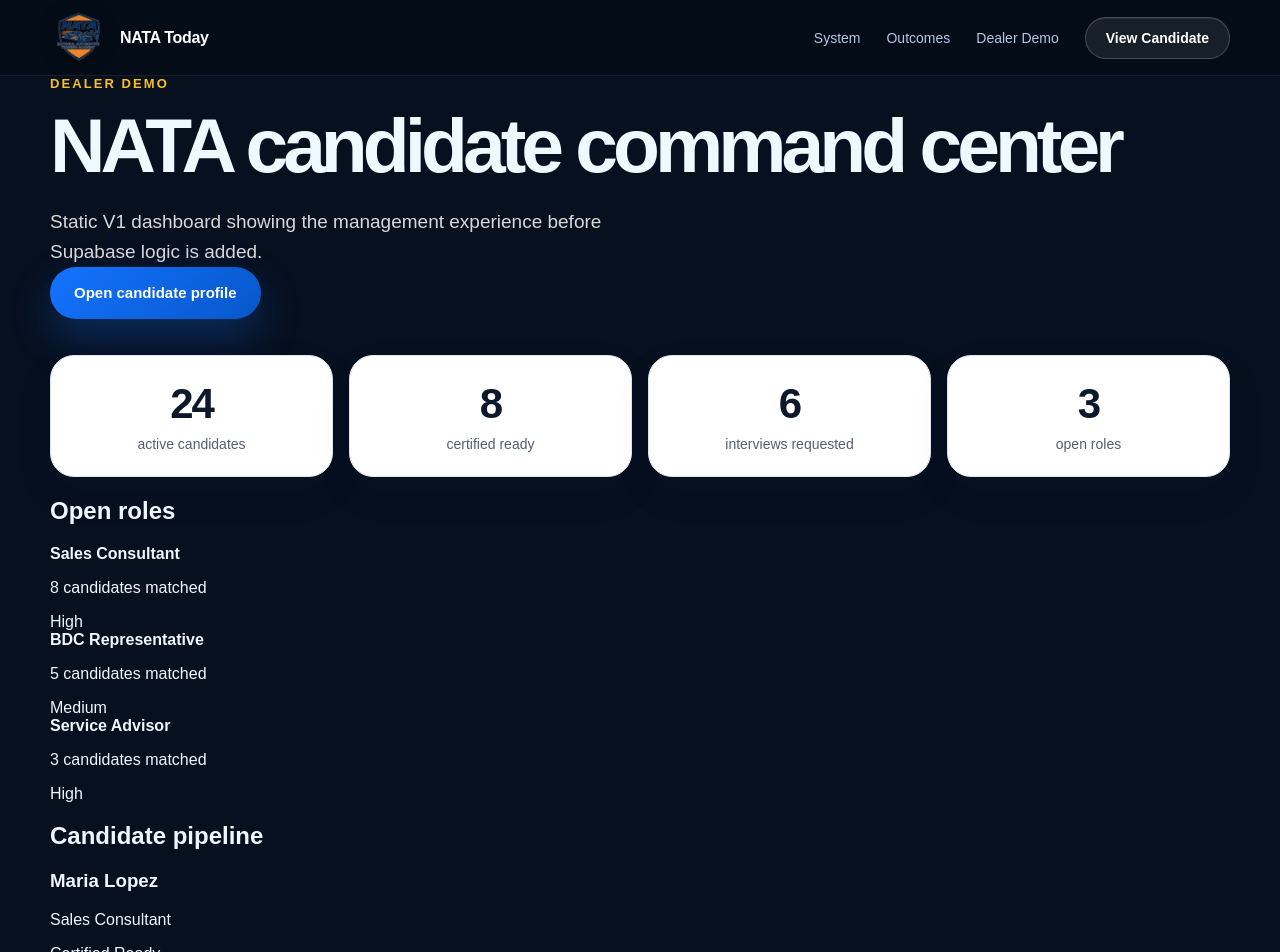
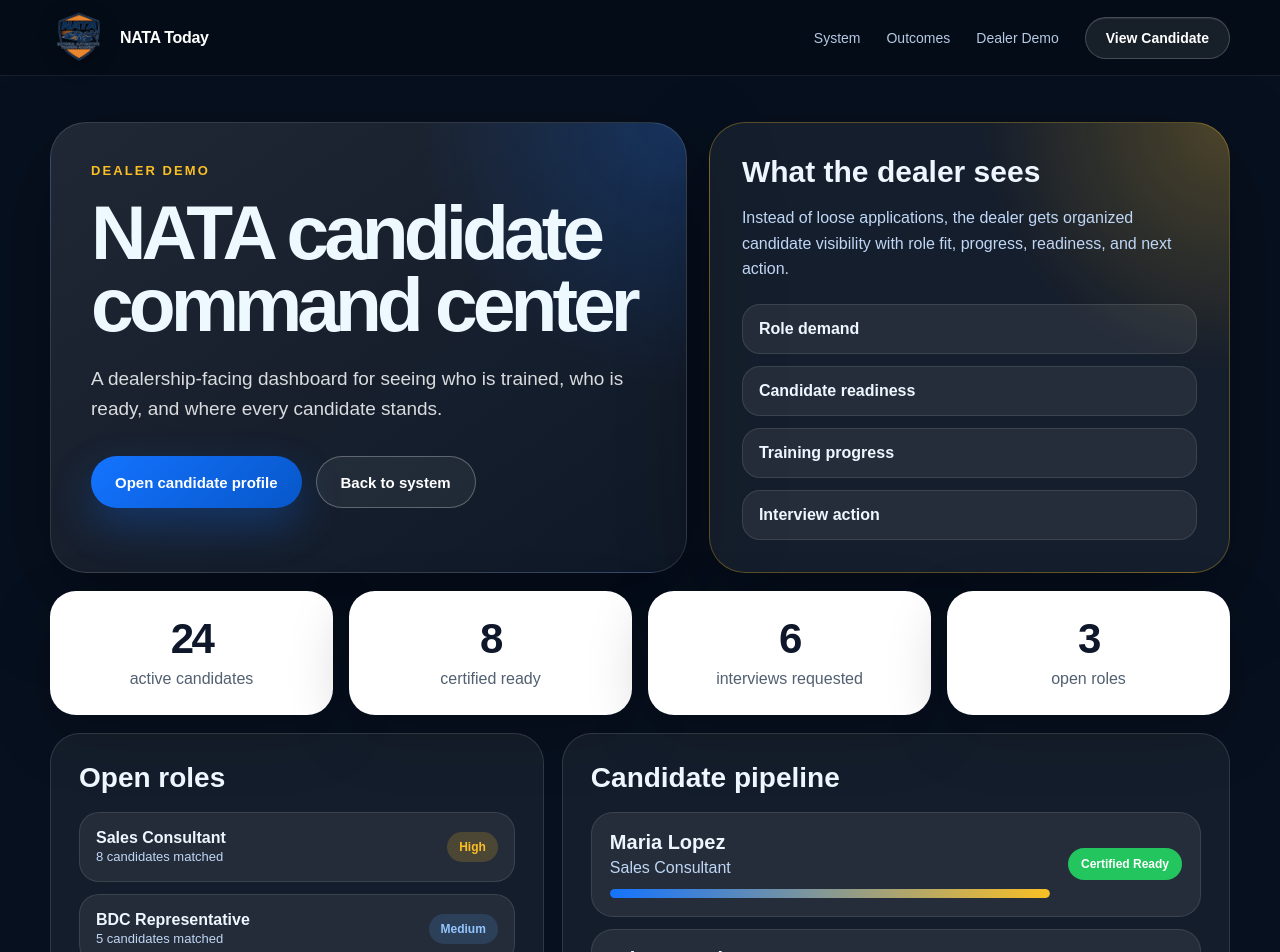
Before and after one commit to zlomke76-del/natatoday, a Next.js app: page /dealer-demo in a window 1280 px wide. Shown: the top 952 px of the page. Built offline with nearby package versions, Linux system fonts and the light colour scheme.

Commit message:
Update page.tsx

```diff
--- a/app/dealer-demo/page.tsx
+++ b/app/dealer-demo/page.tsx
@@ -8,89 +8,297 @@ const roles = [
 ];
 
 const candidates = [
-  { name: "Maria Lopez", role: "Sales Consultant", status: "Certified Ready", progress: 100, badge: "green" },
-  { name: "Ethan Brooks", role: "BDC Representative", status: "Training 82%", progress: 82, badge: "gold" },
-  { name: "Jordan Miles", role: "Service Advisor", status: "Screened", progress: 56, badge: "" },
-  { name: "Avery Coleman", role: "Sales Consultant", status: "Interview Requested", progress: 100, badge: "dark" },
+  { name: "Maria Lopez", role: "Sales Consultant", status: "Certified Ready", progress: 100, badge: "#22c55e" },
+  { name: "Ethan Brooks", role: "BDC Representative", status: "Training 82%", progress: 82, badge: "#fbbf24" },
+  { name: "Jordan Miles", role: "Service Advisor", status: "Screened", progress: 56, badge: "#60a5fa" },
+  { name: "Avery Coleman", role: "Sales Consultant", status: "Interview Requested", progress: 100, badge: "#111827" },
 ];
 
 export default function DealerDemoPage() {
   return (
     <main className="shell">
-      <div className="topbar">
       <Nav />
-      </div>
 
-      <section className="dashboard wrap">
-        <div className="dash-header">
-          <div>
+      <section
+        style={{
+          width: "min(1180px, calc(100% - 40px))",
+          margin: "0 auto",
+          padding: "46px 0 90px",
+        }}
+      >
+        <div
+          style={{
+            display: "grid",
+            gridTemplateColumns: "1.1fr 0.9fr",
+            gap: 22,
+            alignItems: "stretch",
+          }}
+        >
+          <section
+            style={{
+              border: "1px solid rgba(255,255,255,0.13)",
+              borderRadius: 36,
+              padding: 40,
+              background:
+                "radial-gradient(circle at top right, rgba(20,115,255,0.24), transparent 34%), linear-gradient(145deg, rgba(255,255,255,0.10), rgba(255,255,255,0.035))",
+              boxShadow: "0 28px 90px rgba(0,0,0,0.35)",
+            }}
+          >
             <div className="eyebrow">Dealer demo</div>
-            <h1>NATA candidate command center</h1>
-            <p className="lede">
-              Static V1 dashboard showing the management experience before Supabase logic is added.
+
+            <h1
+              style={{
+                margin: 0,
+                fontSize: "clamp(54px, 6vw, 86px)",
+                lineHeight: 0.94,
+              }}
+            >
+              NATA candidate command center
+            </h1>
+
+            <p className="lede" style={{ maxWidth: 680 }}>
+              A dealership-facing dashboard for seeing who is trained, who is
+              ready, and where every candidate stands.
             </p>
-          </div>
 
+            <div className="hero-actions">
               <Link href="/candidate-demo" className="btn btn-primary">
                 Open candidate profile
               </Link>
+
+              <Link href="/" className="btn btn-secondary">
+                Back to system
+              </Link>
+            </div>
+          </section>
+
+          <aside
+            style={{
+              border: "1px solid rgba(251,191,36,0.30)",
+              borderRadius: 36,
+              padding: 32,
+              background:
+                "radial-gradient(circle at top right, rgba(251,191,36,0.24), transparent 36%), rgba(255,255,255,0.06)",
+              boxShadow: "0 28px 90px rgba(0,0,0,0.32)",
+            }}
+          >
+            <h2 style={{ margin: 0, fontSize: 30 }}>
+              What the dealer sees
+            </h2>
+
+            <p style={{ color: "#bfd6f5", lineHeight: 1.6 }}>
+              Instead of loose applications, the dealer gets organized candidate
+              visibility with role fit, progress, readiness, and next action.
+            </p>
+
+            <div style={{ display: "grid", gap: 12, marginTop: 22 }}>
+              {["Role demand", "Candidate readiness", "Training progress", "Interview action"].map(
+                (item) => (
+                  <div
+                    key={item}
+                    style={{
+                      padding: "15px 16px",
+                      borderRadius: 18,
+                      background: "rgba(255,255,255,0.07)",
+                      border: "1px solid rgba(255,255,255,0.10)",
+                      fontWeight: 800,
+                    }}
+                  >
+                    {item}
+                  </div>
+                )
+              )}
+            </div>
+          </aside>
         </div>
 
-        <div className="metric-row">
-          <div className="metric">
-            <strong>24</strong>
-            <span>active candidates</span>
+        <div
+          style={{
+            display: "grid",
+            gridTemplateColumns: "repeat(4, 1fr)",
+            gap: 16,
+            marginTop: 18,
+          }}
+        >
+          <Metric value="24" label="active candidates" />
+          <Metric value="8" label="certified ready" />
+          <Metric value="6" label="interviews requested" />
+          <Metric value="3" label="open roles" />
         </div>
-          <div className="metric">
-            <strong>8</strong>
-            <span>certified ready</span>
+
+        <div
+          style={{
+            display: "grid",
+            gridTemplateColumns: "0.85fr 1.15fr",
+            gap: 18,
+            marginTop: 18,
+          }}
+        >
+          <section
+            style={{
+              border: "1px solid rgba(255,255,255,0.12)",
+              borderRadius: 30,
+              padding: 28,
+              background: "rgba(255,255,255,0.055)",
+            }}
+          >
+            <h2 style={{ margin: "0 0 18px", fontSize: 28 }}>Open roles</h2>
+
+            <div style={{ display: "grid", gap: 12 }}>
+              {roles.map((role) => (
+                <div
+                  key={role.title}
+                  style={{
+                    display: "flex",
+                    justifyContent: "space-between",
+                    gap: 16,
+                    alignItems: "center",
+                    padding: "16px",
+                    borderRadius: 20,
+                    background: "rgba(255,255,255,0.07)",
+                    border: "1px solid rgba(255,255,255,0.10)",
+                  }}
+                >
+                  <div>
+                    <strong style={{ display: "block", fontSize: 16 }}>
+                      {role.title}
+                    </strong>
+                    <span style={{ color: "#bfd6f5", fontSize: 13 }}>
+                      {role.count} candidates matched
+                    </span>
                   </div>
-          <div className="metric">
-            <strong>6</strong>
-            <span>interviews requested</span>
+
+                  <span
+                    style={{
+                      borderRadius: 999,
+                      padding: "8px 12px",
+                      background:
+                        role.priority === "High"
+                          ? "rgba(251,191,36,0.18)"
+                          : "rgba(96,165,250,0.16)",
+                      color: role.priority === "High" ? "#fbbf24" : "#93c5fd",
+                      fontSize: 12,
+                      fontWeight: 900,
+                    }}
+                  >
+                    {role.priority}
+                  </span>
                 </div>
-          <div className="metric">
-            <strong>3</strong>
-            <span>open roles</span>
+              ))}
+            </div>
+          </section>
+
+          <section
+            style={{
+              border: "1px solid rgba(255,255,255,0.12)",
+              borderRadius: 30,
+              padding: 28,
+              background: "rgba(255,255,255,0.055)",
+            }}
+          >
+            <h2 style={{ margin: "0 0 18px", fontSize: 28 }}>
+              Candidate pipeline
+            </h2>
+
+            <div style={{ display: "grid", gap: 12 }}>
+              {candidates.map((candidate) => (
+                <article
+                  key={candidate.name}
+                  style={{
+                    display: "grid",
+                    gridTemplateColumns: "1fr auto",
+                    gap: 18,
+                    alignItems: "center",
+                    padding: 18,
+                    borderRadius: 22,
+                    background: "rgba(255,255,255,0.075)",
+                    border: "1px solid rgba(255,255,255,0.10)",
+                  }}
+                >
+                  <div>
+                    <h3 style={{ margin: 0, fontSize: 20 }}>
+                      {candidate.name}
+                    </h3>
+
+                    <p
+                      style={{
+                        margin: "5px 0 12px",
+                        color: "#bfd6f5",
+                      }}
+                    >
+                      {candidate.role}
+                    </p>
+
+                    <div
+                      style={{
+                        height: 9,
+                        borderRadius: 999,
+                        background: "rgba(255,255,255,0.10)",
+                        overflow: "hidden",
+                      }}
+                    >
+                      <span
+                        style={{
+                          display: "block",
+                          width: `${candidate.progress}%`,
+                          height: "100%",
+                          borderRadius: 999,
+                          background:
+                            "linear-gradient(90deg, #1473ff, #fbbf24)",
+                        }}
+                      />
                     </div>
                   </div>
 
-        <div className="dash-grid">
-          <aside className="panel">
-            <h2>Open roles</h2>
-
-            {roles.map((role) => (
-              <div className="role" key={role.title}>
-                <div>
-                  <strong>{role.title}</strong>
-                  <p>{role.count} candidates matched</p>
-                </div>
-                <span className="badge">{role.priority}</span>
-              </div>
-            ))}
-          </aside>
-
-          <section className="panel">
-            <h2>Candidate pipeline</h2>
-
-            {candidates.map((candidate) => (
-              <article className="candidate" key={candidate.name}>
-                <div>
-                  <h3>{candidate.name}</h3>
-                  <p>{candidate.role}</p>
-                  <div className="progress">
-                    <span style={{ width: `${candidate.progress}%` }} />
-                  </div>
-                </div>
-
-                <span className={`badge ${candidate.badge}`}>
+                  <span
+                    style={{
+                      borderRadius: 999,
+                      padding: "9px 13px",
+                      background: candidate.badge,
+                      color: "#fff",
+                      fontSize: 12,
+                      fontWeight: 900,
+                      whiteSpace: "nowrap",
+                    }}
+                  >
                     {candidate.status}
                   </span>
                 </article>
               ))}
+            </div>
           </section>
         </div>
       </section>
     </main>
   );
 }
+
+function Metric({ value, label }: { value: string; label: string }) {
+  return (
+    <div
+      style={{
+        border: "1px solid rgba(255,255,255,0.13)",
+        borderRadius: 26,
+        padding: "26px 18px",
+        background: "#ffffff",
+        color: "#0f172a",
+        textAlign: "center",
+        boxShadow: "0 20px 60px rgba(0,0,0,0.22)",
+      }}
+    >
+      <strong
+        style={{
+          display: "block",
+          fontSize: 42,
+          lineHeight: 1,
+          letterSpacing: "-0.06em",
+        }}
+      >
+        {value}
+      </strong>
+      <span style={{ display: "block", marginTop: 10, color: "#526071" }}>
+        {label}
+      </span>
+    </div>
+  );
+}
```
Lines whose indentation alone changed are shown as unchanged.
